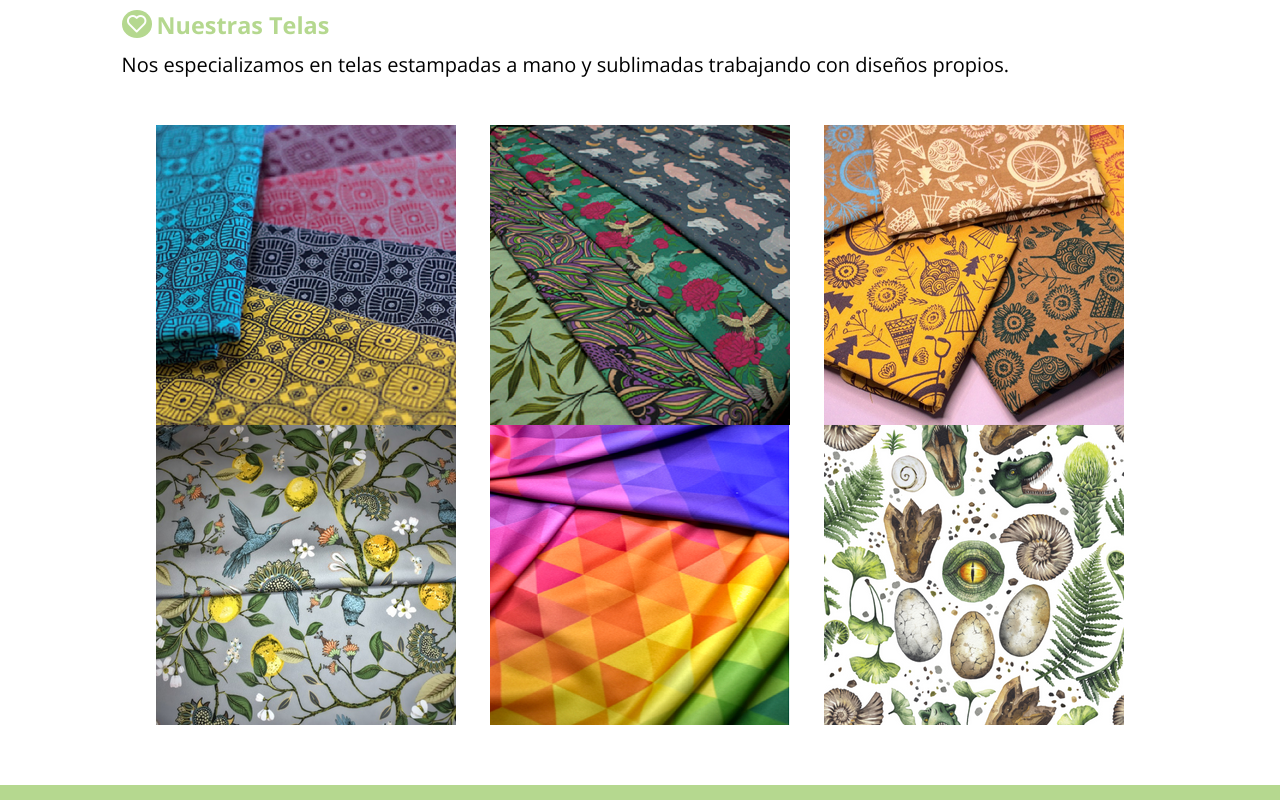
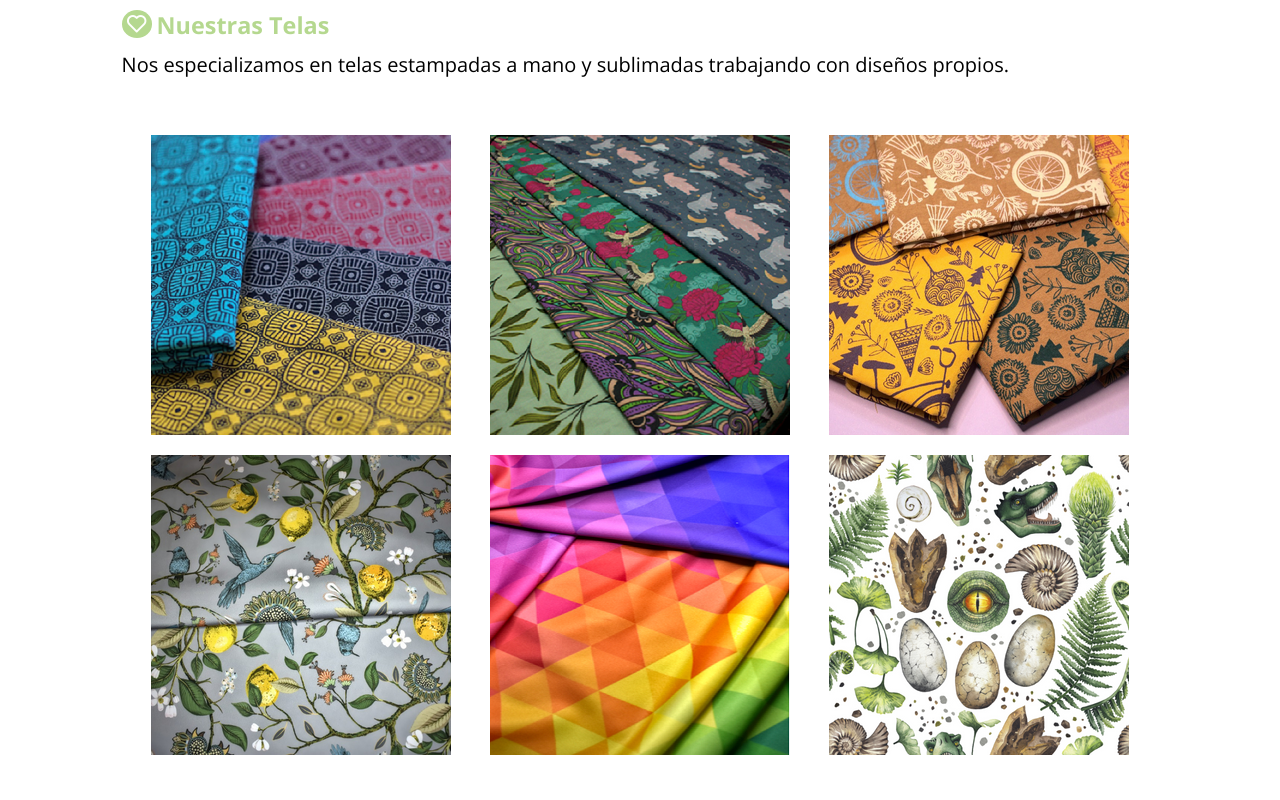
Before and after one commit to avrolon/dw-telascomarcaandina, a website: page nosotras.html in a window 1280 px wide. Shown: the part 1440-2240 px from the top of the page. Drawn offline with nearby package versions, Linux system fonts and the light colour scheme.

Commit message:
se ajustan parámetros

```diff
--- a/estilos/_infogeneral.scss
+++ b/estilos/_infogeneral.scss
@@ -48,4 +48,7 @@
     flex-wrap: wrap;
     margin-top: 20px;
   }
+  .contenedor-galeria img {
+    margin: 10px;
+  }
 }
--- a/nosotras.html
+++ b/nosotras.html
@@ -86,7 +86,7 @@
                       </p>
                       </br>
                       <div class="contenedor-galeria">
-                        <img src="IMG/TCA1.png" alt=""  />
+                        <img src="IMG/TCA1.png" alt="telas"  />
                         <img src="IMG/TCA2.png" alt="telas"  />
                         <img src="IMG/TCA3.png" alt="telas"  />
                         <img src="IMG/TCA4.png" alt="telas"  />
```
Also changed, not shown: CSS/estilos.css, 1 other file.
